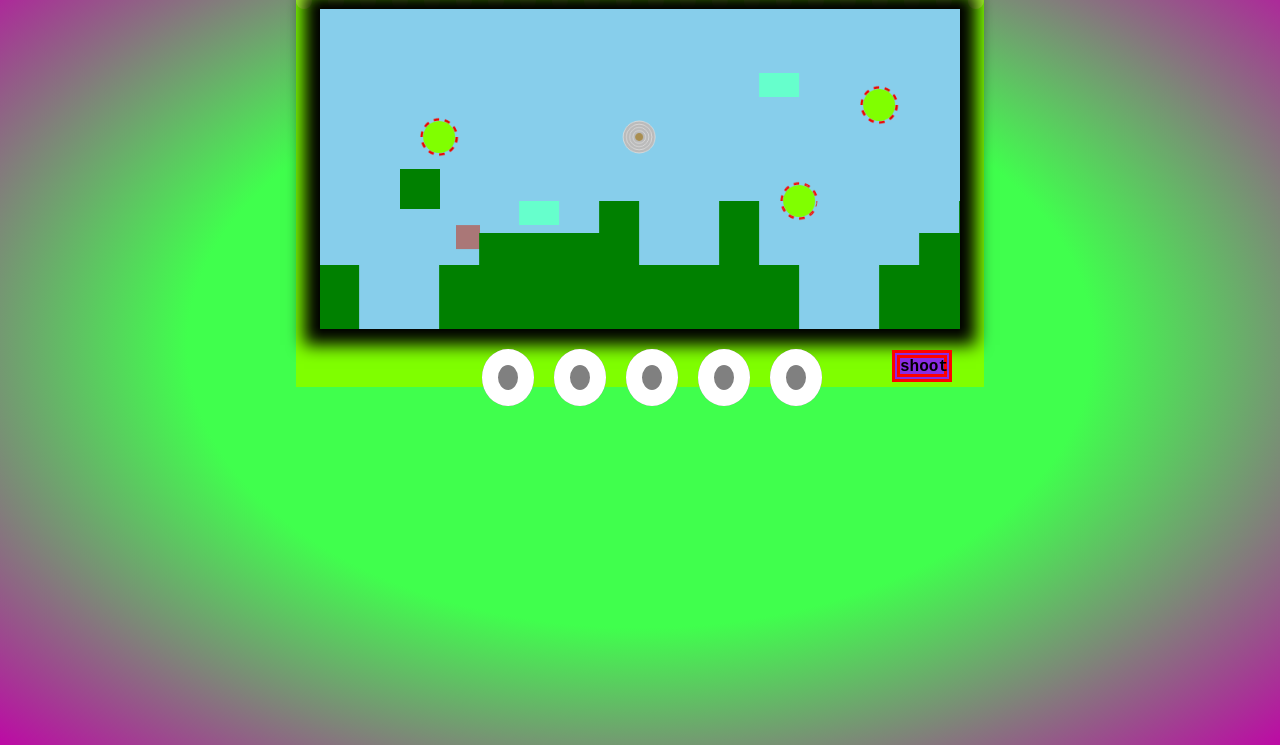
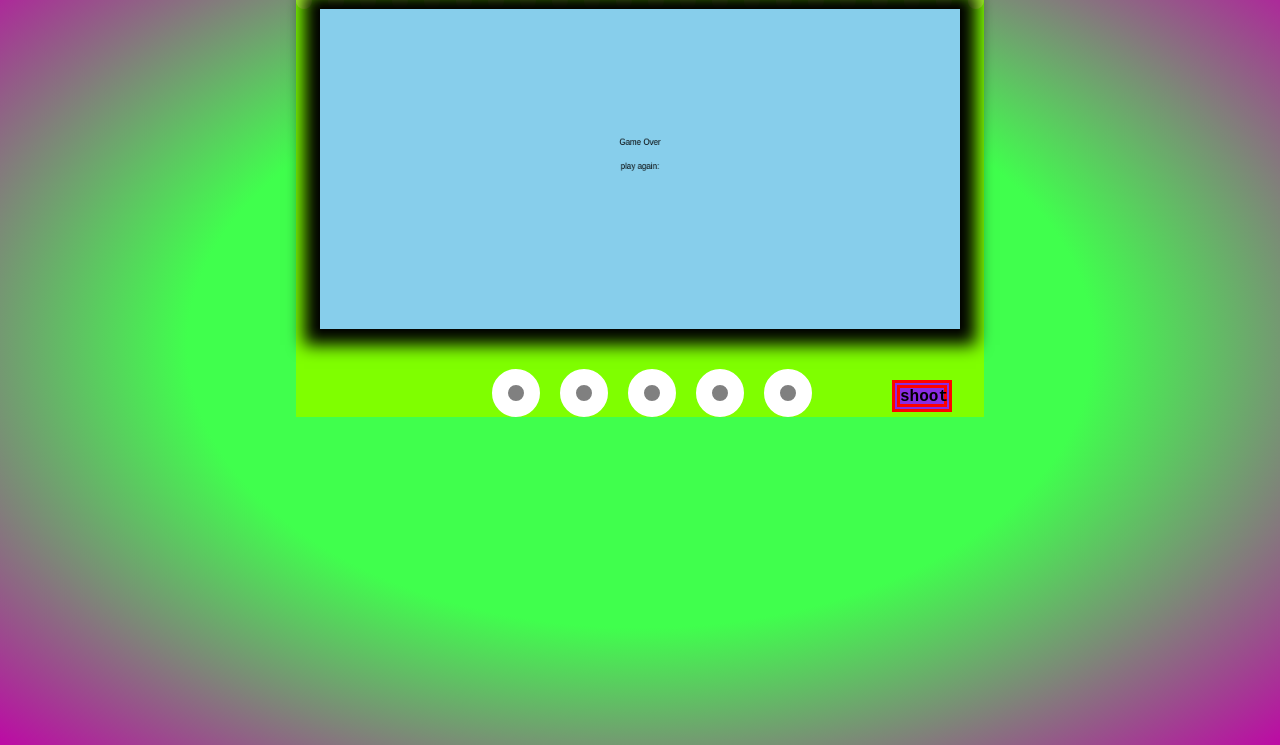
Before and after one commit to WebAppLecture/projekt-corona-pferdchen, a plain HTML site: page index.html in a window 1280 px wide. Shown: the part 55-800 px from the top of the page. Drawn offline with Linux system fonts and the light colour scheme.

Commit message:
Physik...

```diff
--- a/src/css/window.css
+++ b/src/css/window.css
@@ -1,6 +1,7 @@
 * {
     box-sizing: border-box;
     -webkit-tap-highlight-color: transparent;
+    -webkit-touch-callout: none;
 }
 
 body {
@@ -47,16 +48,18 @@ body {
     box-shadow: 0 0 2vh 2vh black;
 }
 .toiletpaper > * {
-     display: inline;
+     display: inline-block;
      background: gray;
      left: 2vh;
     bottom: 2vh;
+    width: 6vh;
+    height: 6vh;
     border: 2vh solid white;
     border-radius: 50%;
     padding: .5vh 1vh ;
     margin-right: 2vh;
 }
-.toiletpaper > *:enabled{
+.toiletpaper > *:disabled{
     border: 2vh solid black;
 }
 .reset{
--- a/src/js/coronaJump.js
+++ b/src/js/coronaJump.js
@@ -13,7 +13,7 @@ export class CoronaJump extends GameTemplate{
 
 
     initObjects(){
-        this.player = new Player(200, 250, 30, 0 ,0.1 ,"#a77");
+        this.player = new Player(200, 250, 30, 0 ,0 ,"#a77");
         this.gameOver = false;
     }
 
@@ -21,13 +21,13 @@ export class CoronaJump extends GameTemplate{
         let trailmap = [
             "111_________",
             "11__________",
-            "111__3______",
-            "11__________",
-            "11___4______",
             "111_________",
             "11__________",
-            "___3________",
-            "____1_______",
+            "11__________",
+            "111_______1_",
+            "11__________",
+            "11_3________",
+            "11__1_______",
             "11___4______",
             "111_________",
             "1112________",
@@ -37,8 +37,8 @@ export class CoronaJump extends GameTemplate{
             "11__________",
             "1111________",
             "11_____2____",
-            "___4________",
-            "____________",
+            "1__4________",
+            "1___________",
             "11____4_____",
             "111_________",
             "1111________",
@@ -68,16 +68,18 @@ export class CoronaJump extends GameTemplate{
         this.trail = [];
         for(let i = 0; i<trailmap.length; i++){
             let reihe = trailmap[i];
+            let inArray = [];
+            this.trail.push(inArray);
             for(let r = 0; r< reihe.length-1; r++){
                 let symbol = reihe[r];
                 this.symbol = symbol;
-                let x = i*50;
-                let y = 400-((r+1)*40);
+                let x = i*30;
+                let y = 400-((r+1)*30);
                 switch (this.symbol){
                     case "_":
                         break;
                     case "1":
-                        this.drawGround(x,y);
+                        inArray.push(new GroundObject(x, y ,-1, 0));
                         break;
                     case "2":
                         this.drawMask(x,y);
@@ -93,7 +95,7 @@ export class CoronaJump extends GameTemplate{
         }
     }
     drawGround(x,y){
-        this.trail.push(new GroundObject(x, y, 50, 50 ,-1, 0));
+
     }
     drawMask(x,y){
         this.trail.push(new Mask(x,y,50,-1,0,true));
@@ -124,37 +126,45 @@ export class CoronaJump extends GameTemplate{
         super.gameOverScreen(ctx);
     }
     updateTrails(ctx){
-
         this.trail.forEach(element => {
             // wenn ein Element player berührt
-            if(element.x<this.player.x+this.player.width&&
-                element.x>this.player.x-element.width
-                &&element.y<this.player.y+this.player.width
-                &&element.y>this.player.y-element.width){
+            if(this.collision(element)){
                     if(element.takeable){
                         element.take();
                         this.trail.splice(this.trail.indexOf(element),1);
-                    } else if(element.x>=this.player.x+this.player.width-1){
+                    } else if(element.x>=this.player.x+this.player.width-1){ //not-takeable element is on the side
                         this.player.pushAside(-1,0);
 
                     } else{
-                        this.player.stopfalling(element.y);
+                        //this.player.stopfalling(element.y);
+                        this.player.stopfalling=true;
                     }
 
                     //checken, ob Bodenelement - Schiebt player ins off
                     //oder nehmbares Element - wird unsichtbar, irgendwas gezählt und sound ertönt
-            }  if(!element.takeable
+            }  else if(this.player.x<200){
+                this.player.walkfaster();
+            }
+
+            /*if(!element.takeable
                 &&element.x<this.player.x+this.player.width&&
                 element.x>this.player.x-element.width&&
                 this.player.y>=element.y+this.player.width+1&&
                 element.y>this.player.y){
                     this.player.stopfalling(element.y);
-            }
-            if(element.x >= -60){
-                element.update(ctx);
+                }*/
+            element.update(ctx);
+            if(element.x <= -60){
+                this.trail.splice(this.trail.indexOf(element), 1);
             }
             //else delete?
         })
+    }
+    collision(element){
+        return (element.x<this.player.x+this.player.width&&
+            element.x>this.player.x-element.width
+            &&element.y<this.player.y+this.player.width
+            &&element.y>this.player.y-element.width);
     }
     updatePlayer(ctx){
         //if(GameObject.rectangleCollision(this.player, GameObject)){
@@ -167,7 +177,7 @@ export class CoronaJump extends GameTemplate{
         this.player.jump();
     }
     checkGameOver(){
-       this.gameOver = this.player.y>=450||this.player.x<=-50;
+       this.gameOver = this.player.y>=600||this.player.x<=-50;
         if(this.gameOver){
             console.log("Game over, x: "+this.player.x+" y: "+this.player.y);
         }
--- a/src/js/gameEngine.js
+++ b/src/js/gameEngine.js
@@ -11,7 +11,7 @@ export class GameEngine {
        // this.setupControls();
        // this.showGameSelect();
        this.loadGame();
-       this.screen.addEventListener("click", this.game.jump());
+       window.addEventListener("mousedown", ()=> this.game.jump());
     }
 
     loadGame() {
--- a/src/js/gameObject.js
+++ b/src/js/gameObject.js
@@ -58,15 +58,15 @@ export class Mask extends TakeObject{
 
 export class GroundObject extends GameObject{
 
-    constructor(x, y, width, height, vx, vy){
-        super(x,y,width, "green",vx,vy, false);
-        this.height = height;
+    constructor(x, y, vx, vy){
+        super(x,y,30, "green",vx,vy, false);
+        this.width = 30;
         this.color = "green";
 
     }
     draw(ctx){
         ctx.fillStyle = this.color;
-        ctx.fillRect(this.x, this.y, this.width, this.height);
+        ctx.fillRect(this.x, this.y, this.width, this.width);
     }
 }
 
--- a/src/js/player.js
+++ b/src/js/player.js
@@ -6,7 +6,7 @@ export class Player extends GameObject{
        this.y=y;
         this.color = color;
         this.jumping = false;
-
+        this.stopfalling = false;
 
 
     }
@@ -19,25 +19,36 @@ export class Player extends GameObject{
     jump(){
         console.log("jump");
         if(this.jumping===false){
-            this.move(0, -3);
+            this.jumping = true;
+            this.vy-=12;
+
 
         }
     }
     stopfalling(yelement){
-        this.y = yelement-this.width;
+        if(yelement>this.y){
+            this.vy=0;
+        }
+    }
+    walkfaster(){
 
     }
    /* move(dx, dy){
         //this.gravitySpeed+= this.gravity;
         this.x += dx;
         this.y += dy; //+ this.gravitySpeed;
+    }*/
+    update(ctx){
+        if(!this.stopfalling){
+            this.vy+=0.2;
+        }
+
+        if(this.x<200){
+            this.vx=0.1;
+        }
+        super.update(ctx);
+
     }
-    /*update(){
-        //if(this.x+this.width>=){}
-        //(GameObject.rectangleCollision(Player, GroundObject)){
-
-
-    }*/
     draw(ctx){
         ctx.fillStyle = this.color;
         ctx.fillRect(this.x, this.y, this.width, this.width);
```
